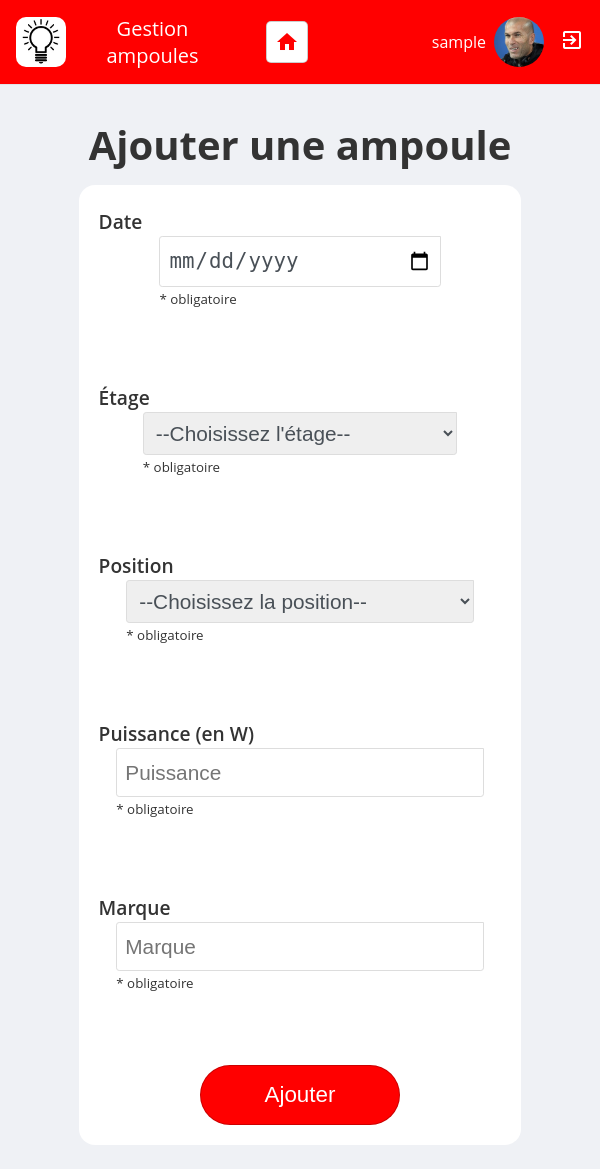
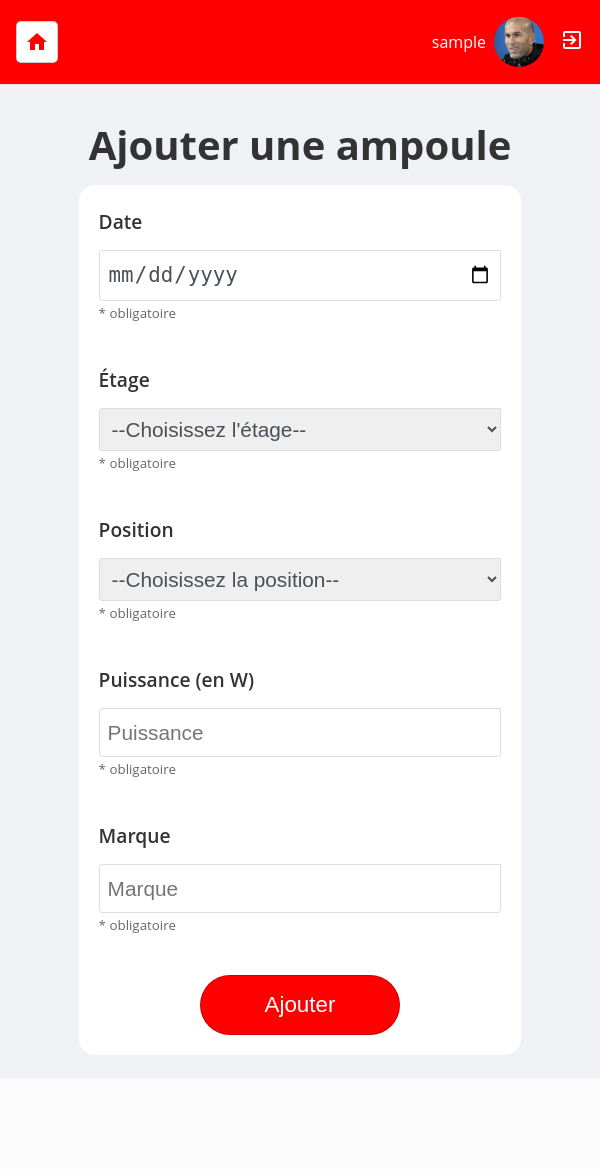
Before and after one commit to Adrien-25/ampoule, a PHP site: page /edit.php in a window 600 px wide. After the commit the page ends 1079 px from the top, so only its background shows below. Run offline with PHP 8.4, Linux system fonts and the light colour scheme; the visitor is signed in with stand-in values (Sample User, id 1).

Commit message:
Update - Finition mise en page
Mise en page du header responsive, couleur des boutons du modal, taille et couleur des input de la page de modification

```diff
--- a/style.css
+++ b/style.css
@@ -101,6 +101,12 @@ input:focus,select:focus{
     border-color: #ee0000;
     outline: none;
 }
+.input-layout{
+    width: 100%;
+}
+.input-layout small{
+    color: rgba(0,0,0,.6);
+}
 
 /*Général*/
 body{
@@ -153,6 +159,8 @@ body{
     text-align: center;
     color: white;
     min-width: 250px;
+    min-height: 75px;
+    display: flex;
 }
 .header-brand .logo{
     padding: 0.5rem 1rem;
@@ -258,9 +266,6 @@ body{
     display: flex;
     align-items: center;
     justify-content: center;
-}
-.login-layout{
-    padding: 20vh 0;
 }
 .login-form h1{
     text-align: center;
@@ -373,8 +378,9 @@ body{
 }
 #myBtn{
     border: none;
-    background-color: white;
+    background-color: transparent;
     cursor: pointer;
+    padding: 0;
 }
 
 /* The Modal (background) */
@@ -423,6 +429,14 @@ body{
 .modal-footer a{
     padding: .84rem 2.14rem;
     margin: 1rem;
+}
+#modal-no{
+    background-color: #eff1f5;
+    border:2px solid red;
+    color: red;
+}
+#modal-no:hover{
+    background-color: #d9d9d9;
 }
 /* The Close Button */
 .close {
@@ -515,8 +529,11 @@ body{
         margin:90px auto 0 auto;
     }
     .header{
-        justify-content: center;
+        justify-content: space-between;
         background-color: red;
+    }
+    .header-brand{
+        display: none;
     }
     .header-brand .logo{
         min-height: 75px;
@@ -554,9 +571,11 @@ body{
     .form-group{
         flex-direction: column;
         padding : 0 0 1.5rem 0;
+        margin-bottom: 1rem;
     }
     .label-layout{
         width: 100%;
+        height: 45px;
     }
     .label-layout label{
         font-size: 1.2rem;
@@ -630,7 +649,7 @@ body{
         margin:90px auto 0 auto;
     }
     .header{
-        justify-content: center;
+        justify-content: space-between;
         background-color: red;
     }
     .form-group{
@@ -644,7 +663,7 @@ body{
         font-size: 1.2rem;
     }
     .header-brand{
-        display: none;;
+        display: none;
     }
     .header-brand .logo{
         min-height: 75px;
@@ -743,3 +762,8 @@ body{
         content: "Supprimer";
     }
 }
+
+/*
+.input-layout input,.input-layout select{
+    border: 2px solid red;
+}*/
```
